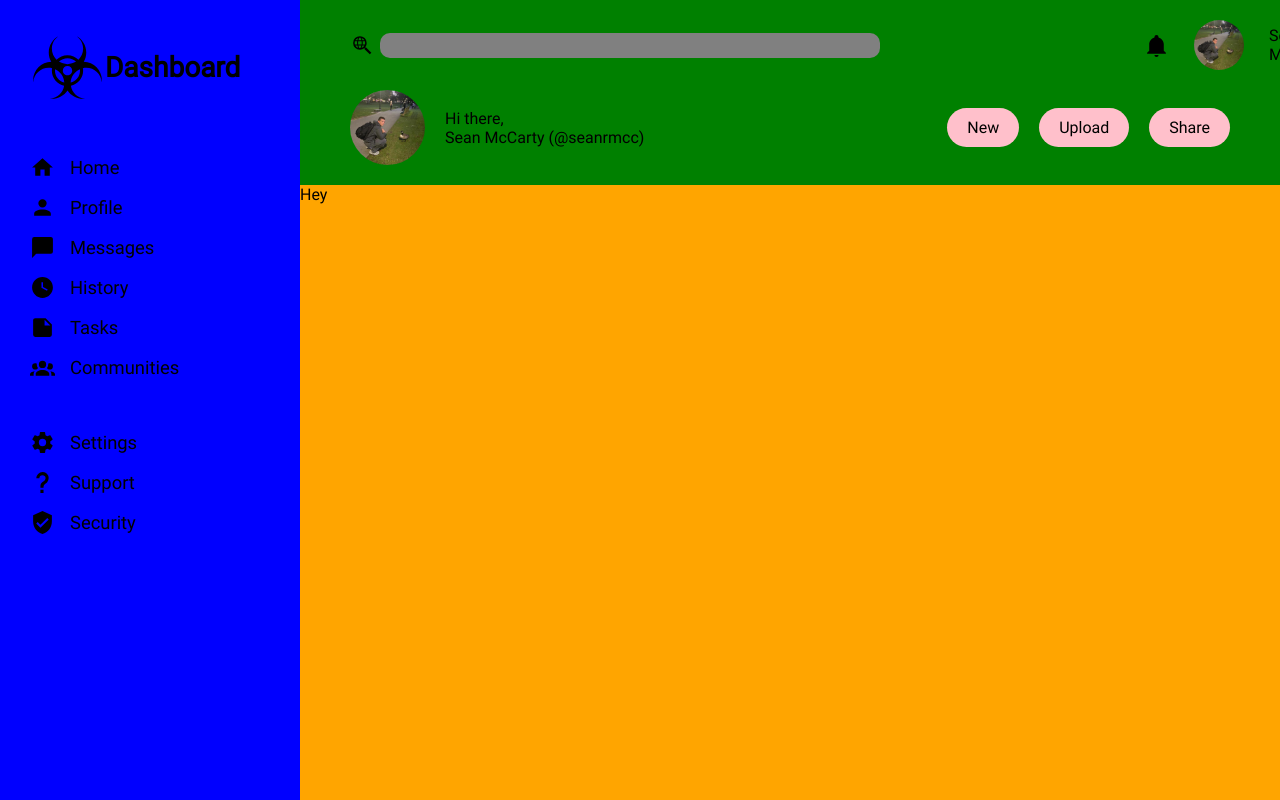
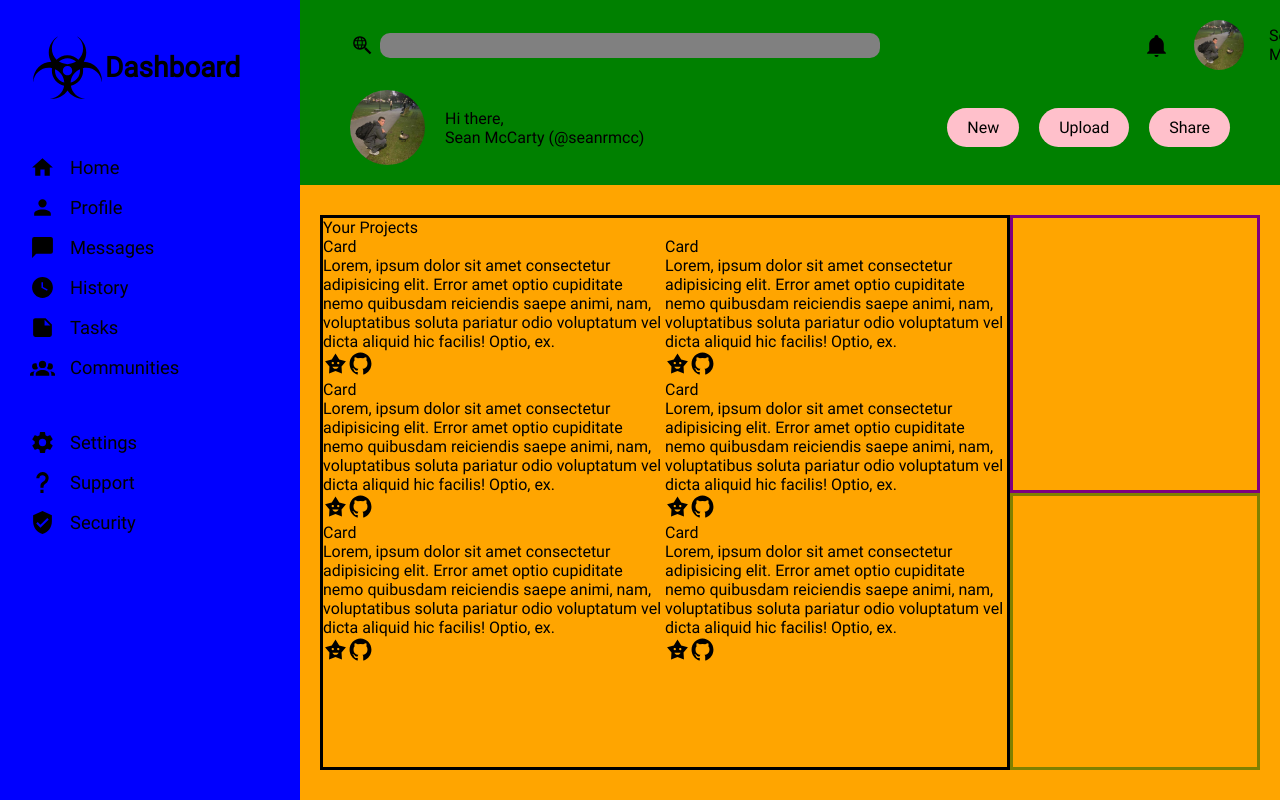
Before and after one commit to SeanRMcC/odin-admin, a plain HTML site: page index.html in a window 1280 px wide. Shown: the top 800 px of the page. Drawn offline with Linux system fonts and the light colour scheme.

Commit message:
Create responsive card grid

```diff
--- a/index.html
+++ b/index.html
@@ -66,7 +66,66 @@
     </div>
 
     <div class="content">
-        Hey
+        <div class="projects">
+            <div>Your Projects</div>
+            <div class="cards">
+                <div class="card">
+                    <div class="card-content">
+                        <div class="card-title">Card</div>
+                        <div class="card-description">Lorem, ipsum dolor sit amet consectetur adipisicing elit. Error amet optio cupiditate nemo quibusdam reiciendis saepe animi, nam, voluptatibus soluta pariatur odio voluptatum vel dicta aliquid hic facilis! Optio, ex.</div>
+                    </div>
+                    <div class="card-icons"><img class="icon" src="./assets/star-face.svg" alt="star"><img class="icon" src="./assets/github.svg" alt="github"></div>
+                </div>
+
+                <div class="card">
+                    <div class="card-content">
+                        <div class="card-title">Card</div>
+                        <div class="card-description">Lorem, ipsum dolor sit amet consectetur adipisicing elit. Error amet optio cupiditate nemo quibusdam reiciendis saepe animi, nam, voluptatibus soluta pariatur odio voluptatum vel dicta aliquid hic facilis! Optio, ex.</div>
+                    </div>
+                    <div class="card-icons"><img class="icon" src="./assets/star-face.svg" alt="star"><img class="icon" src="./assets/github.svg" alt="github"></div>
+                </div>
+
+                <div class="card">
+                    <div class="card-content">
+                        <div class="card-title">Card</div>
+                        <div class="card-description">Lorem, ipsum dolor sit amet consectetur adipisicing elit. Error amet optio cupiditate nemo quibusdam reiciendis saepe animi, nam, voluptatibus soluta pariatur odio voluptatum vel dicta aliquid hic facilis! Optio, ex.</div>
+                    </div>
+                    <div class="card-icons"><img class="icon" src="./assets/star-face.svg" alt="star"><img class="icon" src="./assets/github.svg" alt="github"></div>
+                </div>
+
+                <div class="card">
+                    <div class="card-content">
+                        <div class="card-title">Card</div>
+                        <div class="card-description">Lorem, ipsum dolor sit amet consectetur adipisicing elit. Error amet optio cupiditate nemo quibusdam reiciendis saepe animi, nam, voluptatibus soluta pariatur odio voluptatum vel dicta aliquid hic facilis! Optio, ex.</div>
+                    </div>
+                    <div class="card-icons"><img class="icon" src="./assets/star-face.svg" alt="star"><img class="icon" src="./assets/github.svg" alt="github"></div>
+                </div>
+
+                <div class="card">
+                    <div class="card-content">
+                        <div class="card-title">Card</div>
+                        <div class="card-description">Lorem, ipsum dolor sit amet consectetur adipisicing elit. Error amet optio cupiditate nemo quibusdam reiciendis saepe animi, nam, voluptatibus soluta pariatur odio voluptatum vel dicta aliquid hic facilis! Optio, ex.</div>
+                    </div>
+                    <div class="card-icons"><img class="icon" src="./assets/star-face.svg" alt="star"><img class="icon" src="./assets/github.svg" alt="github"></div>
+                </div>
+
+                <div class="card">
+                    <div class="card-content">
+                        <div class="card-title">Card</div>
+                        <div class="card-description">Lorem, ipsum dolor sit amet consectetur adipisicing elit. Error amet optio cupiditate nemo quibusdam reiciendis saepe animi, nam, voluptatibus soluta pariatur odio voluptatum vel dicta aliquid hic facilis! Optio, ex.</div>
+                    </div>
+                    <div class="card-icons"><img class="icon" src="./assets/star-face.svg" alt="star"><img class="icon" src="./assets/github.svg" alt="github"></div>
+                </div>
+            </div>
+        </div>
+
+        <div class="announcements">
+
+        </div>
+
+        <div class="trending">
+
+        </div>
     </div>
 </body>
 </html>
--- a/styles.css
+++ b/styles.css
@@ -112,7 +112,6 @@ li{
 
 .search > img{
     width: 25px;
-    display: auto;
 }
 
 .profile{
@@ -176,4 +175,31 @@ img:hover{
 .content{
     grid-area: content;
     background-color: orange;
+    display: grid;
+    padding: 30px 20px;
+    grid-template-columns: 1fr 250px;
+    grid-template-rows: repeat(2, 1fr);
 }
+
+.projects{
+    grid-row: 1 / 3;
+    border: 3px solid black;
+}
+
+.announcements{
+    border: 3px solid purple;
+}
+
+.trending{
+    border: 3px solid olive;
+}
+
+.icon{
+    width: 25px;
+    height: auto;
+}
+
+.cards{
+    display: grid;
+    grid-template-columns: repeat(auto-fill, minmax(300px, 1fr));
+}
```
